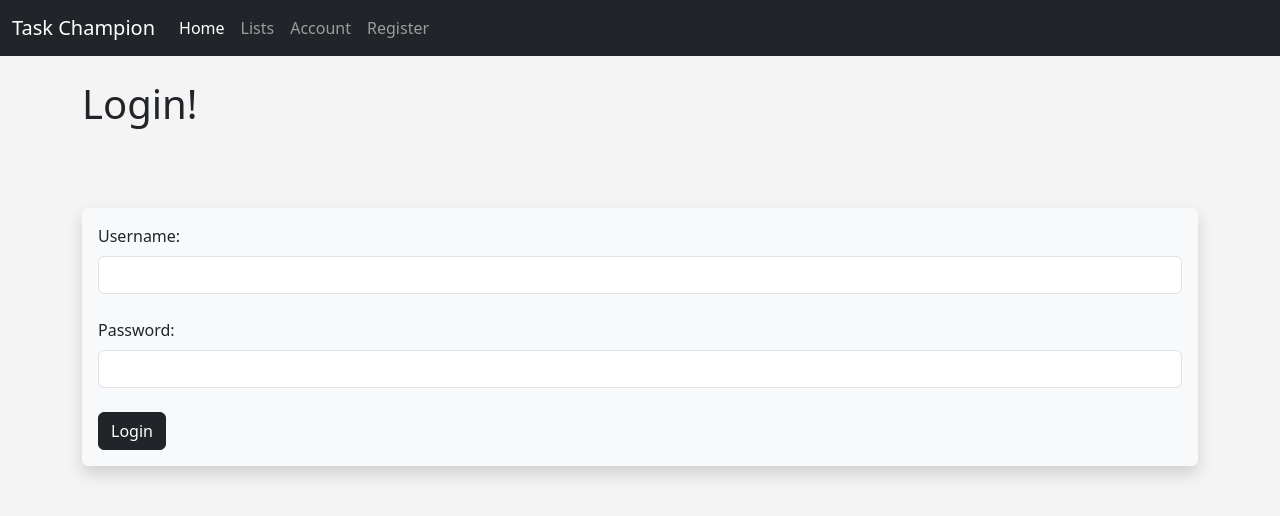
After one commit to Thoredo/todo-list-app, a Flask app: page /login in a window 1280 px wide. The commit adds this page. Shown: the top 516 px of the page. Run offline with Flask 3, Linux system fonts and the light colour scheme.

Commit message:
Add login functionality

```diff
--- a/app.py
+++ b/app.py
@@ -1,7 +1,15 @@
-from flask import Flask, render_template, flash, request
+from flask import Flask, render_template, flash, request, redirect, url_for
 from flask_migrate import Migrate
+from flask_login import (
+    UserMixin,
+    login_user,
+    login_required,
+    logout_user,
+    current_user,
+    LoginManager,
+)
 from forms.register_form import RegisterForm
-from forms.test_login import PasswordForm
+from forms.login import LoginForm
 from dotenv import load_dotenv
 import os
 from database.users import Users, db
@@ -21,13 +29,23 @@ app.app_context().push()
 db.init_app(app)
 migrate = Migrate(app, db)
 
+# Flask_login stuff
+login_manager = LoginManager()
+login_manager.init_app(app)
+login_manager.login_view = "login"
+
+
+@login_manager.user_loader
+def load_user(user_id):
+    return Users.query.get(int(user_id))
+
 
 @app.route("/")
 def index():
     return render_template("index.html")
 
 
-@app.route("/register.html", methods=["GET", "POST"])
+@app.route("/register", methods=["GET", "POST"])
 def register():
     first_name = None
     last_name = None
@@ -47,6 +65,7 @@ def register():
             user = Users(
                 first_name=form.first_name.data,
                 last_name=form.last_name.data,
+                username=form.username.data,
                 full_name=full_name,
                 email=form.email.data,
                 password_hash=hashed_pw,
@@ -59,6 +78,7 @@ def register():
 
         form.first_name.data = ""
         form.last_name.data = ""
+        form.username.data = ""
         form.email.data = ""
         form.password_hash.data = ""
 
@@ -113,36 +133,43 @@ def delete(id):
         return render_template("/delete.html")
 
 
-@app.route("/test_login.html", methods=["GET", "POST"])
-def test_login():
-    email = None
-    password = None
-    user_to_check = None
-    passed = None
-    form = PasswordForm()
+@app.route("/login", methods=["GET", "POST"])
+def login():
+    form = LoginForm()
 
     if form.validate_on_submit():
-        email = form.email.data
-        password = form.password_hash.data
-
-        form.email.data = ""
-        form.password_hash.data = ""
-
         # Lookup user
-        user_to_check = Users.query.filter_by(email=email).first()
-
-        # Check hashed password
-        passed = check_password_hash(user_to_check.password_hash, password)
+        user = Users.query.filter_by(username=form.username.data).first()
+        if user:
+            # Check the hash
+            if check_password_hash(user.password_hash, form.password.data):
+                login_user(user)
+                return redirect(url_for("account"))
+            else:
+                flash("Wrong Password - Try Again!")
+        else:
+            flash("That Username Doesn't Exist! Try Again!")
 
     return render_template(
-        "/test_login.html",
-        email=email,
-        password=password,
-        user_to_check=user_to_check,
-        passed=passed,
+        "/login.html",
         form=form,
     )
 
 
+@app.route("/logout", methods=["GET", "POST"])
+@login_required
+def logout():
+    logout_user()
+    flash("You Logged Out!")
+    return redirect(url_for("login"))
+
+
+@app.route("/account", methods=["GET", "POST"])
+@login_required
+def account():
+
+    return render_template("account.html")
+
+
 if __name__ == "__main__":
     app.run(debug=True)
--- a/database/users.py
+++ b/database/users.py
@@ -1,12 +1,13 @@
 from datetime import datetime
 from flask_sqlalchemy import SQLAlchemy
-
+from flask_login import UserMixin
 
 db = SQLAlchemy()
 
 
-class Users(db.Model):
+class Users(db.Model, UserMixin):
     id = db.Column(db.Integer, primary_key=True)
+    username = db.Column(db.String(20), nullable=False, unique=True)
     first_name = db.Column(db.String(100), nullable=False)
     last_name = db.Column(db.String(100), nullable=False)
     full_name = db.Column(db.String(100), nullable=False)
--- /dev/null
+++ b/forms/login.py
@@ -0,0 +1,9 @@
+from flask_wtf import FlaskForm
+from wtforms import StringField, SubmitField, PasswordField
+from wtforms.validators import DataRequired
+
+
+class LoginForm(FlaskForm):
+    username = StringField("Username:", validators=[DataRequired()])
+    password = PasswordField("Password:", validators=[DataRequired()])
+    login = SubmitField("Login")
--- a/forms/register_form.py
+++ b/forms/register_form.py
@@ -6,6 +6,7 @@ from wtforms.validators import DataRequired, Email, EqualTo, Length
 class RegisterForm(FlaskForm):
     first_name = StringField("First Name:", validators=[DataRequired()])
     last_name = StringField("Last Name:", validators=[DataRequired()])
+    username = StringField("Username:", validators=[DataRequired()])
     email = EmailField("Email:", validators=[DataRequired(), Email()])
     password_hash = PasswordField(
         "Password:",
--- /dev/null
+++ b/templates/login.html
@@ -0,0 +1,34 @@
+{% extends "base.html" %}
+
+{% block title %}Login{% endblock %}
+
+{% block content %}
+
+{% for message in get_flashed_messages() %}
+
+<div class="alert alert-dark alert-dismissible fade show" role="alert">
+    {{ message }}
+    <button type="button" class="btn-close" data-bs-dismiss="alert" aria-label="Close"></button>
+</div>
+
+{% endfor %}
+
+<br>
+<h1>Login!</h1>
+<br><br><br>
+
+<div class="shadow p-3 mb-5 bg-body-tertiary rounded">
+    <form method="POST">
+        {{ form.hidden_tag() }}
+
+        {{ form.username.label(class="form-label") }}
+        {{ form.username(class="form-control") }}
+        <br>
+        {{ form.password.label(class="form-label") }}
+        {{ form.password(class="form-control") }}
+        <br>
+        {{ form.login(class="btn btn-dark") }}
+    </form>
+</div>
+
+{% endblock %}
--- a/templates/navbar.html
+++ b/templates/navbar.html
@@ -9,7 +9,7 @@
             <div class="navbar-nav">
                 <a class="nav-link active" aria-current="page" href="{{ url_for('index') }}">Home</a>
                 <a class="nav-link" href="#">Lists</a>
-                <a class="nav-link" href="#">Account</a>
+                <a class="nav-link" href="{{ url_for('account') }}">Account</a>
                 <a class="nav-link" href="{{ url_for('register') }}">Register</a>
             </div>
         </div>
```
Also changed, not shown: forms/test_login.py (deleted, +0 -9 lines), templates/account.html (added, +22 -0 lines), templates/register.html (+5 -3 lines), templates/test_login.html (deleted, +0 -39 lines).
